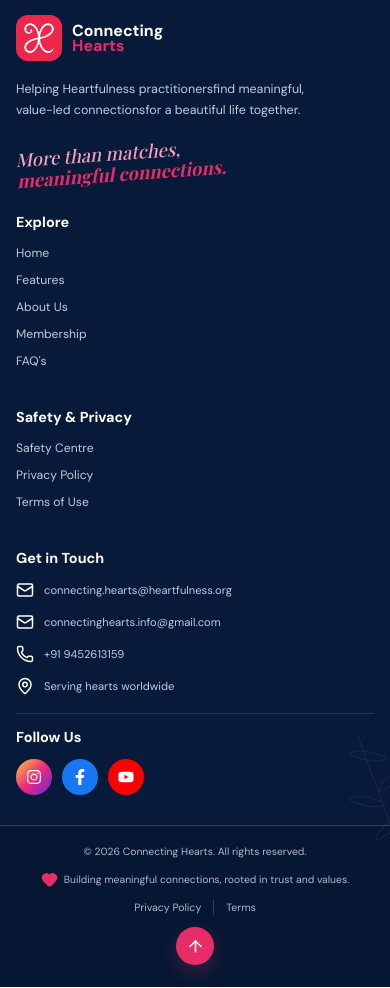
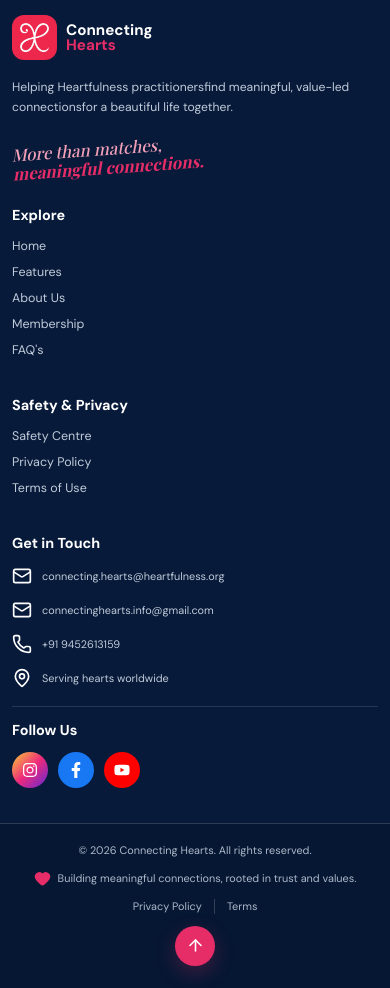
Before and after one commit to RehnumaKhatoon/connecting-hearts, a React (Vite) app: page / in a window 390 px wide. Shown: the part 8000-8988 px from the top of the page. Built offline with nearby package versions, Linux system fonts and the light colour scheme.

Commit message:
Update website

```diff
--- a/src/components/Footer/Footer.scss
+++ b/src/components/Footer/Footer.scss
@@ -593,119 +593,84 @@
    MOBILE
 ========================================= */
 
-@media screen and (max-width: 768px) {
+@media (max-width: 650px) {
   .footer {
-    width: 100%;
     overflow: hidden;
   }
 
   .footer > .container {
-    width: 100%;
+    width: calc(100% - 32px);
     max-width: 100%;
-    padding-left: 20px;
-    padding-right: 20px;
-    margin: 0;
-    box-sizing: border-box;
+    margin: 0 auto;
   }
 
-  /* Main footer becomes single column */
   .footer-main {
     display: grid;
     grid-template-columns: 1fr;
     gap: 32px;
-    min-height: auto;
     padding: 40px 0 35px;
   }
 
   .footer-brand {
     grid-column: auto;
-    width: 100%;
-    min-width: 0;
   }
 
-  /* Logo */
   .footer-logo {
-    gap: 10px;
     margin-bottom: 18px;
   }
 
-  .logo-box {
-    width: 46px;
-    height: 46px;
-    flex-shrink: 0;
+  .footer-logo strong {
+    font-size: 0.95rem;
   }
 
-  .footer-logo strong {
-    font-size: 1rem;
-  }
-
-  /* Description */
   .footer-description {
-    max-width: 320px;
-    font-size: 0.82rem;
-    line-height: 1.65;
+    font-size: 0.8rem;
+    line-height: 1.6;
   }
 
   .footer-description br {
     display: none;
   }
 
-  /* Tagline */
   .footer-tagline {
     margin-top: 22px;
-    font-size: 1.25rem;
-    line-height: 1.15;
+    font-size: 1.2rem;
   }
 
-  /* Columns */
+  /* Footer columns */
   .footer-column,
   .footer-contact {
     width: 100%;
-    min-width: 0;
     padding-left: 0;
-    border-left: none;
+    border-left: 0;
   }
 
   .footer-column h3,
   .footer-contact h3 {
     margin: 0 0 14px;
-    font-size: 0.95rem;
+    font-size: 0.9rem;
   }
 
   .footer-column a {
-    margin-bottom: 11px;
-    font-size: 0.8rem;
+    font-size: 0.78rem;
+    margin-bottom: 10px;
   }
 
-  /* Contact */
   .contact-item {
-    width: 100%;
-    max-width: 100%;
+    font-size: 0.72rem;
     gap: 10px;
     margin-bottom: 14px;
-    font-size: 0.76rem;
-    line-height: 1.45;
-  }
-
-  .contact-item svg {
-    width: 18px;
-    height: 18px;
-    flex-shrink: 0;
+    word-break: break-word;
   }
 
   .contact-item span {
-    min-width: 0;
-    max-width: 100%;
     overflow-wrap: anywhere;
-    word-break: break-word;
   }
 
-  /* Divider */
   .footer-divider {
     margin: 18px 0 14px;
   }
 
-  /* Social */
   .social-icons {
     gap: 10px;
   }
@@ -713,79 +678,64 @@
   .social-icons a {
     width: 36px;
     height: 36px;
-    flex-shrink: 0;
   }
 
-  /* Decorative elements */
+  /* Hide decorative text on mobile */
   .footer-side-text {
+    display: none !important;
+    opacity: 0 !important;
+    visibility: hidden !important;
+  }
+
+  .footer-heart {
     display: none;
   }
 
-  .footer-side-text i {
-    background: rgba(233, 150, 177, 0.12);
+  .footer-leaves {
+    display: none;
   }
 
-  .footer-heart {
-    right: -35px;
-    top: 10px;
-    font-size: 85px;
-    opacity: 0.06;
-  }
+  /* Bottom section */
+  .footer-bottom-inner {
+    width: calc(100% - 32px);
+    min-height: auto;
 
-  .footer-leaves {
-    right: -45px;
-    bottom: 80px;
-    transform: scale(0.65);
-    opacity: 0.08;
-  }
-
-  /* =========================================
-     BOTTOM BAR
-  ========================================= */
-
-  .footer-bottom {
-    width: 100%;
-  }
-
-  .footer-bottom-inner {
-    min-height: auto;
     display: flex;
     flex-direction: column;
+
+    justify-content: center;
     align-items: center;
-    justify-content: center;
-    gap: 14px;
-    padding: 20px 0 25px;
+
+    gap: 12px;
+
+    padding: 18px 0 22px;
+
     text-align: center;
   }
 
   .footer-bottom p {
-    max-width: 100%;
-    font-size: 0.7rem;
+    font-size: 0.68rem;
     line-height: 1.5;
   }
 
   .made-with {
     justify-content: center;
     flex-wrap: wrap;
-    gap: 6px;
   }
 
   .footer-links {
-    display: flex;
     justify-content: center;
     flex-wrap: wrap;
     gap: 12px;
-    order: 3;
   }
 
   .footer-links a {
-    font-size: 0.7rem;
+    font-size: 0.68rem;
   }
 
   .back-top {
     width: 40px;
     height: 40px;
-    order: 4;
   }
 }
 
@@ -793,57 +743,38 @@
    SMALL MOBILE
 ========================================= */
 
-@media screen and (max-width: 480px) {
+@media (max-width: 420px) {
   .footer > .container {
-    padding-left: 16px;
-    padding-right: 16px;
+    width: calc(100% - 24px);
   }
 
   .footer-main {
     gap: 28px;
-    padding: 35px 0 30px;
+    padding-top: 35px;
+  }
+
+  .footer-logo {
+    gap: 9px;
+  }
+
+  .logo-box {
+    width: 45px;
+    height: 45px;
   }
 
   .footer-description {
-    font-size: 0.78rem;
+    font-size: 0.76rem;
   }
 
   .footer-tagline {
-    font-size: 1.15rem;
-  }
-
-  .footer-column h3,
-  .footer-contact h3 {
-    font-size: 0.9rem;
-  }
-
-  .footer-column a {
-    font-size: 0.76rem;
+    font-size: 1.05rem;
   }
 
   .contact-item {
-    font-size: 0.7rem;
-  }
-
-  .contact-item span {
-    overflow-wrap: anywhere;
+    font-size: 0.68rem;
   }
 
   .footer-bottom-inner {
-    gap: 12px;
-    padding: 18px 0 22px;
-  }
-
-  .footer-bottom p {
-    font-size: 0.65rem;
-  }
-
-  .footer-links a {
-    font-size: 0.66rem;
-  }
-
-  .back-top {
-    width: 38px;
-    height: 38px;
+    width: calc(100% - 24px);
   }
 }
```
